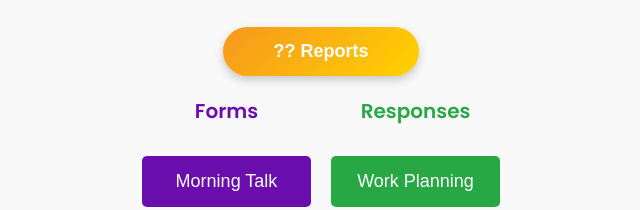
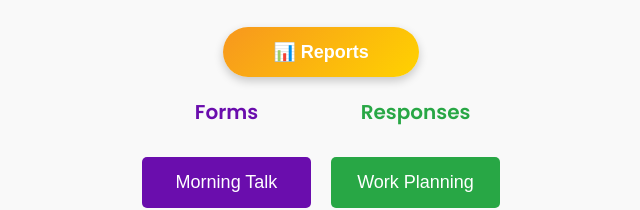
Before and after one commit to yashjadeja1982/yashjadeja1982.github.io, a plain HTML site: page index.html in a window 1280 px wide. Shown: the part 218-428 px from the top of the page, 319-959 px from the left. Drawn offline with Linux system fonts and the light colour scheme.

Commit message:
Update index.html

```diff
--- a/index.html
+++ b/index.html
@@ -159,7 +159,7 @@
   <div class="heading">Bhavnagar Circle</div>
 
   <button class="reports-button" onclick="window.open('https://sites.google.com/view/pgvclbvnc/reports', '_blank')">
-  ?? Reports
+  📊 Reports
 </button>
 <!-- Continue with your existing layout -->
   <div class="container">
```
